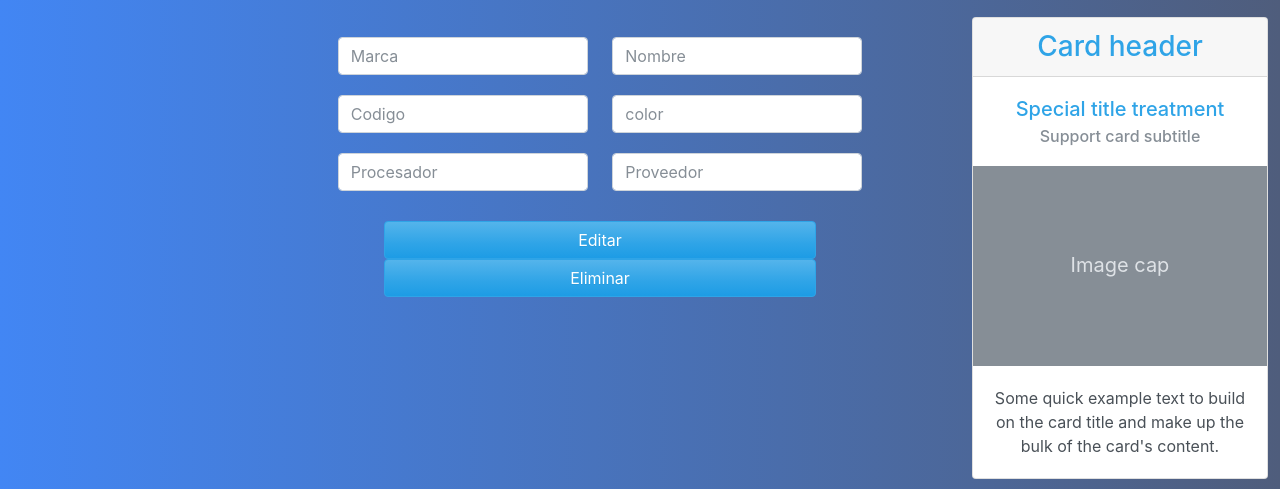
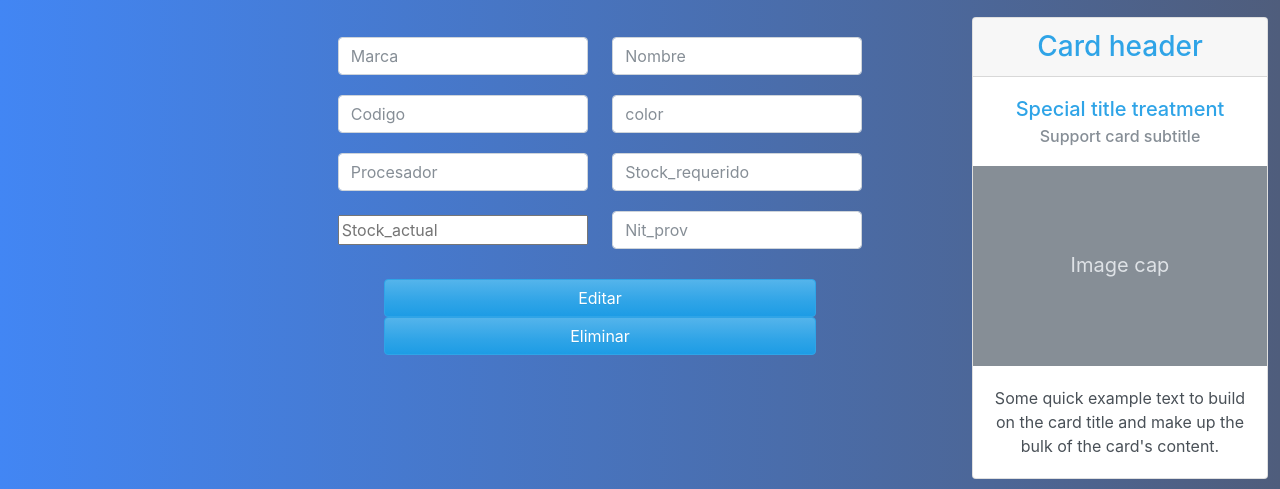
Before and after one commit to AlbertoCD1284/Sprint_5, a Flask app: template templates/buscarProduc.html in a window 1280 px wide. Shown: the part 208-697 px from the top of the page. Run offline with Flask 2, Linux system fonts and the light colour scheme; the template is opened without the code that fills it, so the values that code supplies are empty; some libraries are stand-ins or nearby versions.

Commit message:
Dashboard y productos

```diff
--- a/app.py
+++ b/app.py
@@ -24,10 +24,11 @@ login_manager.login_view = '/login'
 def user_loader(user):
     global rango
     User= Datos_Usuario.select().where(Datos_Usuario.email ==user).tuples()
+    Datos_U=Datos_Usuario.select().tuples()
     cargo=[filas[8] for filas in User]
     if "Superadministrador" in cargo:
         rango="Superadministrador"
-        return render_template("layout.html", rango=rango)
+        return render_template("layout.html", rango=rango, Datos_U=Datos_U)
     elif "Administrador" in cargo:
         rango="Administrador"
         return render_template("layout.html", rango = rango)
@@ -35,7 +36,7 @@ def user_loader(user):
         rango="Usuario"
         return render_template("layout.html", rango = rango)
     else:
-        return render_template(".html")
+        return render_template("home.html")
 
 
 @app.route("/logout",methods=['GET','POST'])
@@ -45,14 +46,14 @@ def logout():
 
 @app.route('/')
 def index():
-
+    Dato_inicial()
     return render_template("home.html")
 
 
 @app.route("/login", methods=["GET","POST"])
 
 def login():
-
+    errorL=False
     if request.method=='POST':
         userid= Datos_Usuario.select().where(Datos_Usuario.email==request.form["username"]).first()
         if userid and check_password_hash(userid.clave, request.form["password"]):
@@ -69,7 +70,8 @@ def login():
 
 
         else:
-            return   render_template('home.html') #usuario=userid, clave=password)
+            errorL=True
+            return   render_template('login.html',errorL=errorL) #usuario=userid, clave=password)
     else :
         return render_template('login.html')
 
@@ -200,8 +202,11 @@ def crearProduc():
         codigo=request.form.get('codigo')
         color=request.form.get('color')
         procesador=request.form.get('procesador')
+        stock_Requerido=request.form.get('stock_requerido')
+        stock_Actual=request.form.get('stock_actual')
+        nit_proveedor=request.form.get('nit_prov')
         try:
-            ingresar_datos_producto(marca,nombre,codigo,color,procesador)
+            ingresar_datos_producto(marca,nombre,codigo,color,procesador,stock_Requerido, stock_Actual,nit_proveedor)
         except peewee.IntegrityError:
             error=False
             return render_template('crearProduc.html', rango=rango, error=error)
@@ -223,8 +228,10 @@ def buscarProduc():
         codigo=request.form.get('codigo')
         color=request.form.get('color')
         procesador=request.form.get('procesador')
-
-        edit_P(marca,nombre,codigo,color,procesador)
+        stock_Requerido=request.form.get('stock_requerido')
+        stock_Actual=request.form.get('stock_actual')
+        nit_proveedor=request.form.get('nit_prov')
+        edit_P(marca,nombre,codigo,color,procesador,stock_Requerido, stock_Actual,nit_proveedor)
         datos=select_P(codigo)
         return render_template("buscarProduc.html", datos=datos, rango=rango)
 
--- a/templates/buscarProduc.html
+++ b/templates/buscarProduc.html
@@ -98,21 +98,61 @@ section_2 %}
     />
     {% endif %}
 
-    <!-- INPUT proveedor -->
+    <!-- INPUT STOCK REQUERIDO -->
     {% if datos %}
     <input
       type="text"
       class="form-control"
-      placeholder="Proveedor"
-      name="proveedor"
-      value="{{datos[0].proveedor}}"
+      placeholder="Stock_requerido"
+      name="stock_requerido"
+      value="{{datos[0].stock_Requerido}}"
     />
     {% else %}
     <input
       type="text"
       class="form-control"
-      placeholder="Proveedor"
-      name="proveedor"
+      placeholder="Stock_requerido"
+      name="stock_requerido"
+    />
+    {% endif %}
+
+    <!-- INPUT STOCK ACTUAL -->
+    {% if datos %}
+    <input
+      type="text"
+      class="form-control"
+      placeholder="Stock_actual"
+      name="stock_actual"
+      value="{{datos[0].stock_Actual}}"
+    />
+    {% else %}
+    <input
+      type="text"
+      placeholder="Stock_actual"
+      name="stock_actual"
+      name="stock_requerido"
+    />
+    {% endif %}
+
+
+
+
+
+    <!-- INPUT NIT_PROOV -->
+    {% if datos %}
+    <input
+      type="text"
+      class="form-control"
+      placeholder="Nit_prov"
+      name="nit_prov"
+      value="{{datos[0].nit_proveedor}}"
+    />
+    {% else %}
+    <input
+      type="text"
+      class="form-control"
+      placeholder="Nit_prov"
+      name="nit_prov"
     />
     {% endif %}
   </div>
--- a/templates/layout.html
+++ b/templates/layout.html
@@ -6,6 +6,10 @@
     <meta charset="UTF-8" />
     <meta http-equiv="X-UA-Compatible" content="IE=edge" />
     <meta name="viewport" content="width=device-width, initial-scale=1.0" />
+     <!-- Bootstrap y Chart.js -->
+    <link rel="stylesheet" href="https://stackpath.bootstrapcdn.com/bootstrap/4.1.3/css/bootstrap.min.css"
+    integrity="sha384-MCw98/SFnGE8fJT3GXwEOngsV7Zt27NXFoaoApmYm81iuXoPkFOJwJ8ERdknLPMO" crossorigin="anonymous">
+    <script src="https://cdnjs.cloudflare.com/ajax/libs/Chart.js/3.6.0/chart.min.js" integrity="sha512-GMGzUEevhWh8Tc/njS0bDpwgxdCJLQBWG3Z2Ct+JGOpVnEmjvNx6ts4v6A2XJf1HOrtOsfhv3hBKpK9kE5z8AQ==" crossorigin="anonymous" referrerpolicy="no-referrer"></script>
     <title>Layaut</title>
 
     <!-- LAYOUT CSS LOCAL -->
@@ -182,4 +242,33 @@
     <!-- PARTE INFERIOR O PIE DE PAGINA -->
     <footer class="footer"></footer>
   </body>
+  <!-- Dashboard -->
+  <script>
+    var ctx = document.getElementById("MyChart").getContext("2d");
+    var myChart = new Chart(ctx,{
+        type:"doughnut",
+        data:{
+          labels:['col1','col2','col3'],
+          datasets:[{
+            label:'Aurelio',
+            data:[10,10,15],
+            backgroundColor:[
+            'rgb(66, 134, 244,0.5)',
+            'rgb(74, 135, 72,0.5)',
+             'rgb(229, 89, 50,0.5)'
+            ]
+          }]
+        },
+        options:{
+          scale:{
+            YAxes:[{
+              tcks:{
+                beginAtZero:true,
+              }
+            }]
+          }
+        }
+        }
+        )
+  </script>
 </html>
--- a/templates/login.html
+++ b/templates/login.html
@@ -6,6 +6,11 @@
     <link rel="stylesheet" type="text/css" href="{{url_for("static", filename="css/login.css")}}">
 
 </head>
+    {% if errorL==True %}
+    <script>
+       alert('Usuario o Contraseña incorrecto')
+    </script>
+    {% endif %}
 <body>
     <div class="login-box">
         <!-- Imagenes aqui -->
```
Also changed, not shown: other parts of templates/layout.html (+58 -2 lines), models.py (+16 -5 lines), static/css/layout.css (+44 -0 lines), templates/crearProduc.html (+23 -0 lines), database/data.db, migrations/0001_create_table_datos_proveedor.py, migrations/0002_create_table_datos_producto.py, migrations/0003_create_table_datos_usuario.py, 1 other file.
